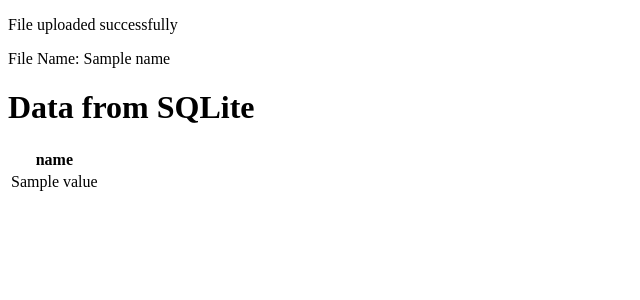
After one commit to Slowlybomb/hakathon_WAP, a Flask app: template templates/Analytics.html in a window 1280 px wide. The commit adds this page. Shown: the top 300 px of the page, without its empty margins (0-640 px from the left). Run offline with Flask 3, Linux system fonts and the light colour scheme; the template is opened without the code that fills it: most values are stand-ins (such as "Sample title", 1, 10 or a date in 2020).

Commit message:
added analytics and made changes to template

```diff
--- /dev/null
+++ b/templates/Analytics.html
@@ -0,0 +1,45 @@
+<!DOCTYPE html>
+<html lang="en">
+
+<head>
+    <meta charset="utf-8" />
+    <title>NGINX Log File Analyser</title>
+    <link rel="stylesheet" href="{{ url_for('static', filename='style.css') }}" />
+    <link rel="icon" type="image/x-icon" href="../static/img/nginx.svg">
+    <script src="{{ url_for('static', filename='menu.js') }}" type="module"></script>
+</head>
+
+<html>
+   <head>
+      <title>success</title>
+   </head>
+   <body>
+      <p>File uploaded successfully</p>
+      <p>File Name: {{name}}</p>
+
+    <body>
+        <h1>Data from SQLite</h1>
+        {% if data %}
+        <table>
+            <thead>
+                <tr>
+                    {% for col in data[0].keys() %}
+                        <th>{{ col }}</th>
+                    {% endfor %}
+                </tr>
+            </thead>
+            <tbody>
+                {% for row in data %}
+                    <tr>
+                        {% for value in row %}
+                            <td>{{ value }}</td>
+                        {% endfor %}
+                    </tr>
+                {% endfor %}
+            </tbody>
+        </table>
+        {% else %}
+            <p>No data found.</p>
+        {% endif %}
+    </body>
+</html>
```
Also changed, not shown: templates/index.html (+13 -1 lines).
